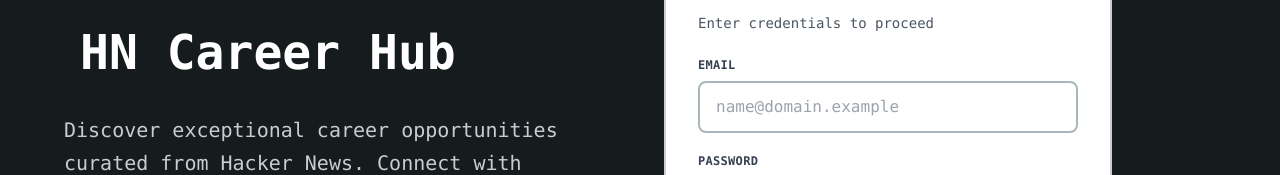
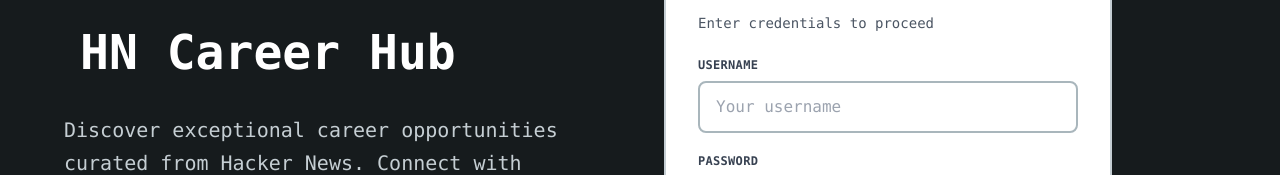
Before and after one commit to rhit-weinrea/whoishiring, a Next.js app in the folder frontend/: page / in a window 1280 px wide. Shown: the part 224-399 px from the top of the page. Built offline with nearby package versions, Linux system fonts and the light colour scheme; no server answers.

Commit message:
fix login

```diff
--- a/frontend/components/EntryPortal.tsx
+++ b/frontend/components/EntryPortal.tsx
@@ -50,16 +50,16 @@
       <form onSubmit={processAuthentication} className="space-y-5">
         <div className="relative">
           <label htmlFor="mail-entry" className="block text-xs font-bold text-gray-700 mb-2 uppercase tracking-wide">
-            Email
+            Username
           </label>
           <input
             id="mail-entry"
-            type="email"
+            type="text"
             value={mailField}
             onChange={(evt: ChangeEvent<HTMLInputElement>) => setMailField(evt.target.value)}
             required
             className="w-full px-4 py-3 border-2 border-slate-grey-300 rounded-lg focus:ring-2 focus:ring-smoky-rose-200 focus:border-smoky-rose-500 outline-none transition-all bg-white"
-            placeholder="name@domain.example"
+            placeholder="Your username"
           />
         </div>
 
```
